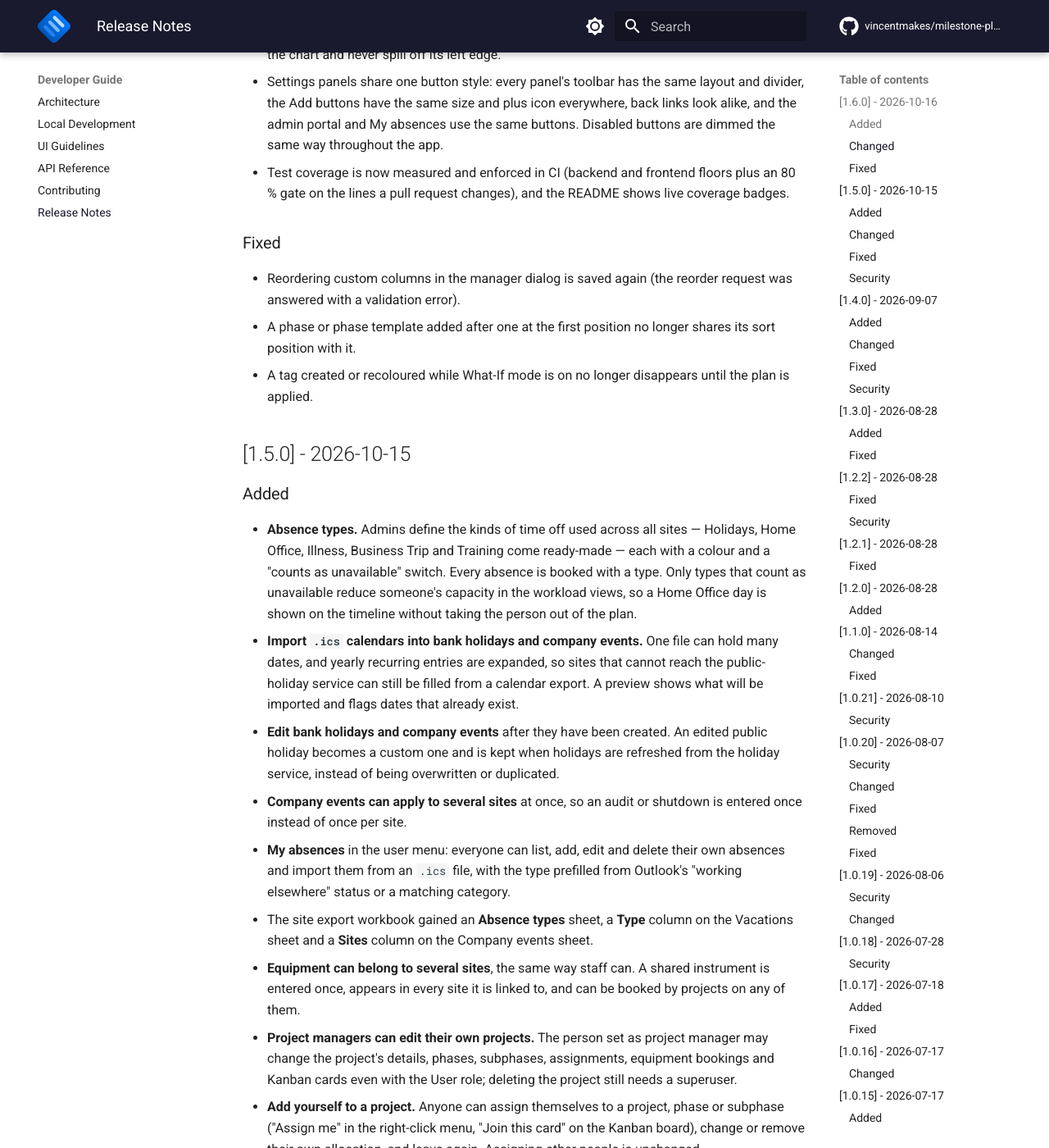
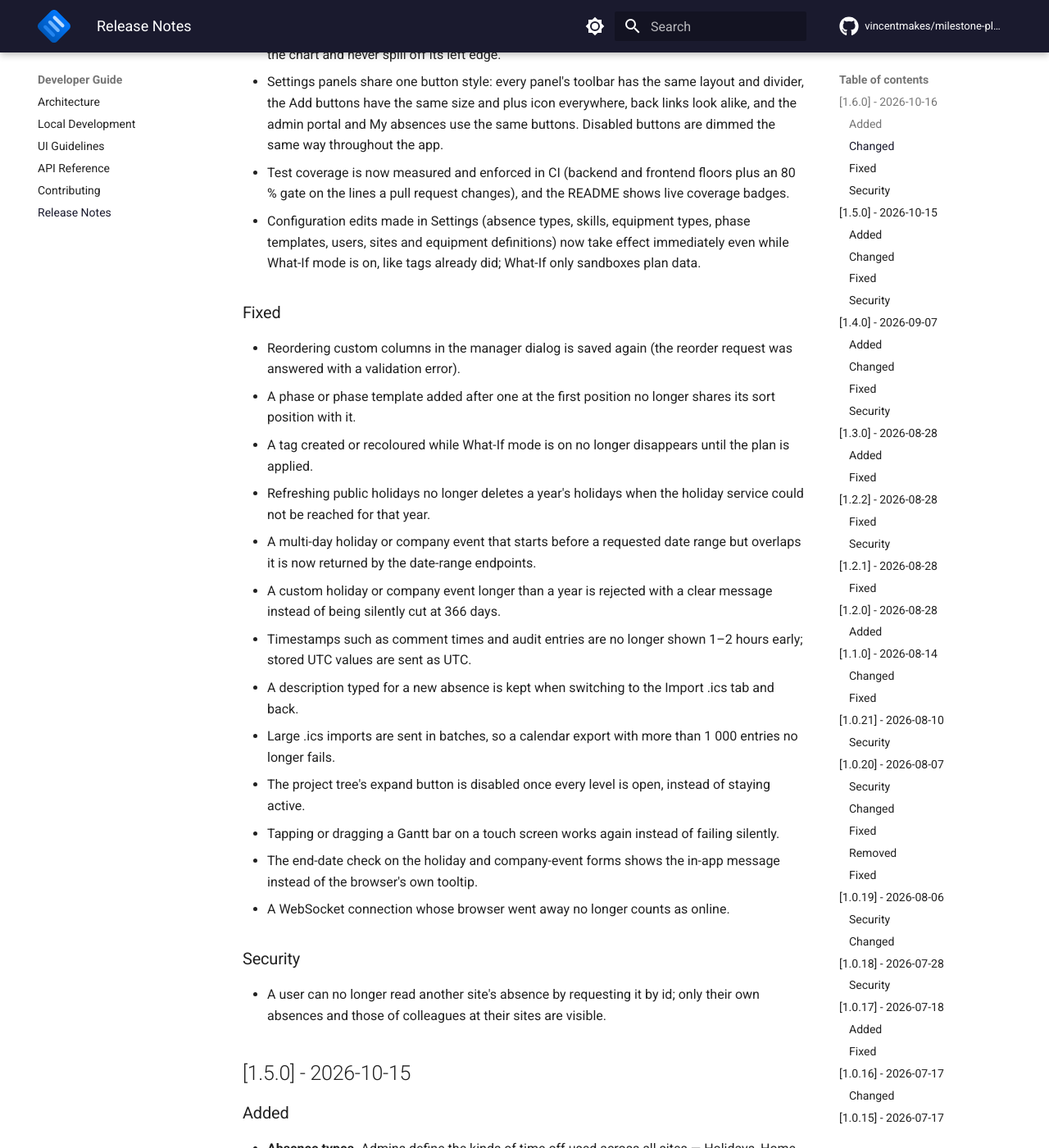
Before and after one commit to vincentmakes/milestone-planner, an MkDocs documentation site: the page built from docs/release-notes.md, in a window 1280 px wide and 1400 px high, scrolled down 1531 px. Shown: the whole window at 82% size. Built offline with MkDocs 1.6.1 and Material for MkDocs 9.7.7, drawn with Linux system fonts in a browser that asks for light colours; comment, search, counter and statistics services are not loaded.

Commit message:
Document the review fixes and move the artifact actions to v7
CHANGELOG, CLAUDE.md and the user guide describe the behaviour the
accompanying fix commits introduce: plain UTC timestamps, the What-If
exemption for configuration endpoints, the GET /vacations/{id}
visibility rule and batched .ics imports. The artifact actions move from
v4 to v7 because v4 targets Node 20, which the runners now warn about.

Co-Authored-By: Claude Fable 5.1 <noreply@anthropic.com>
Claude-Session: https://claude.ai/code/session_01KdtS7pniwGaFxoEx6MEfW1

```diff
--- a/CHANGELOG.md
+++ b/CHANGELOG.md
@@ -24,11 +24,25 @@ and this project adheres to [Semantic Versioning](https://semver.org/).
 - The Gantt project panel's header buttons now sit at the right edge of the whole panel, after the custom columns, instead of at the end of the name column; its dropdowns open towards the chart and never spill off its left edge.
 - Settings panels share one button style: every panel's toolbar has the same layout and divider, the Add buttons have the same size and plus icon everywhere, back links look alike, and the admin portal and My absences use the same buttons. Disabled buttons are dimmed the same way throughout the app.
 - Test coverage is now measured and enforced in CI (backend and frontend floors plus an 80 % gate on the lines a pull request changes), and the README shows live coverage badges.
+- Configuration edits made in Settings (absence types, skills, equipment types, phase templates, users, sites and equipment definitions) now take effect immediately even while What-If mode is on, like tags already did; What-If only sandboxes plan data.
 
 ### Fixed
 - Reordering custom columns in the manager dialog is saved again (the reorder request was answered with a validation error).
 - A phase or phase template added after one at the first position no longer shares its sort position with it.
 - A tag created or recoloured while What-If mode is on no longer disappears until the plan is applied.
+- Refreshing public holidays no longer deletes a year's holidays when the holiday service could not be reached for that year.
+- A multi-day holiday or company event that starts before a requested date range but overlaps it is now returned by the date-range endpoints.
+- A custom holiday or company event longer than a year is rejected with a clear message instead of being silently cut at 366 days.
+- Timestamps such as comment times and audit entries are no longer shown 1–2 hours early; stored UTC values are sent as UTC.
+- A description typed for a new absence is kept when switching to the Import .ics tab and back.
+- Large .ics imports are sent in batches, so a calendar export with more than 1 000 entries no longer fails.
+- The project tree's expand button is disabled once every level is open, instead of staying active.
+- Tapping or dragging a Gantt bar on a touch screen works again instead of failing silently.
+- The end-date check on the holiday and company-event forms shows the in-app message instead of the browser's own tooltip.
+- A WebSocket connection whose browser went away no longer counts as online.
+
+### Security
+- A user can no longer read another site's absence by requesting it by id; only their own absences and those of colleagues at their sites are visible.
 
 ## [1.5.0] - 2026-10-15
 
```
Also changed, not shown: CLAUDE.md (+5 -5 lines), docs/user-guide/settings.md (+1 -1 lines), 2 other files.
